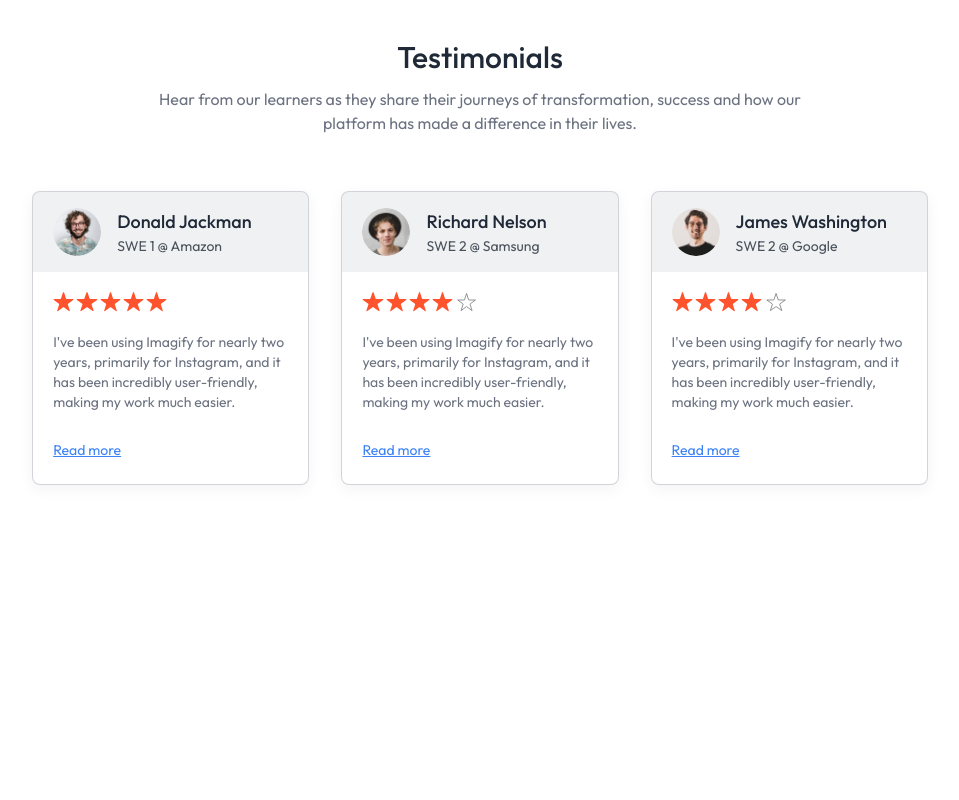
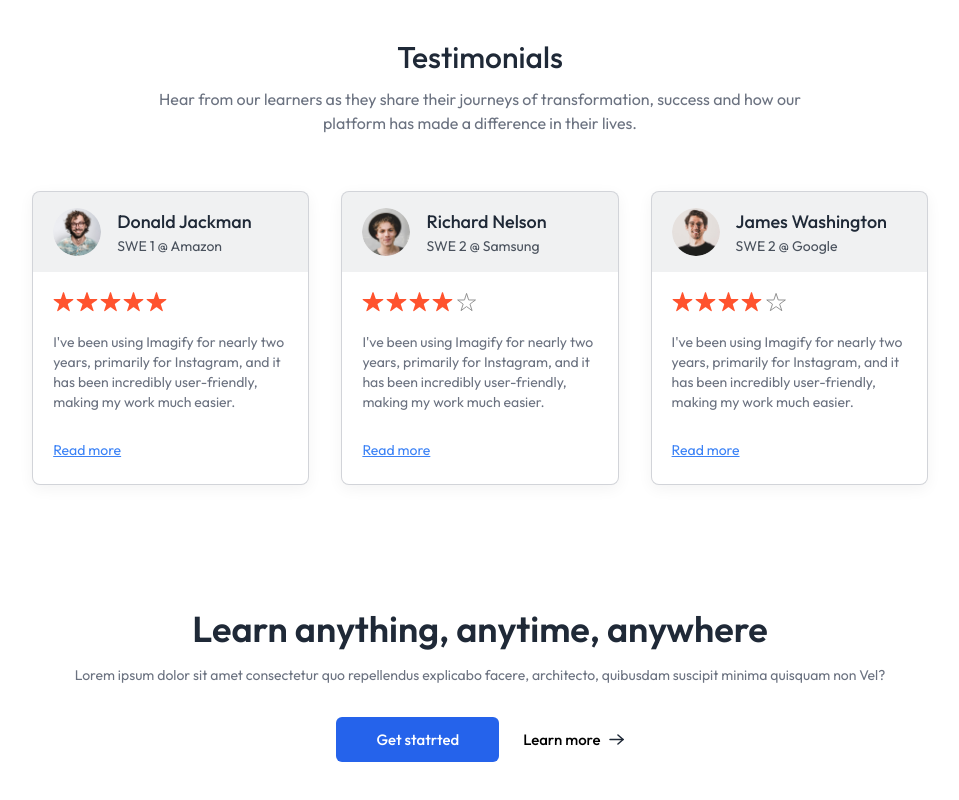
Before and after one commit to naolumer/Full-Stack-LMS, a React (Vite) app in the folder client/: page / in a window 1280 px wide. Shown: the part 1396-2196 px from the top of the page, without its empty margins (160-1119 px from the left). Before the commit the page ends 1937 px from the top, so only its background shows below. Built offline with nearby package versions, Linux system fonts and the light colour scheme; no server answers.

Commit message:
call to auction section

```diff
--- a/client/src/components/student/CallToAction.jsx
+++ b/client/src/components/student/CallToAction.jsx
@@ -1,9 +1,16 @@
 import React from 'react'
+import { assets } from '../../assets/assets'
 
 const CallToAction = () => {
   return (
-    <div>
-        <h1>Call to Action</h1>
+    <div className='flex flex-col items-center gap-4 pt-10 pb-24 px-8 md:px-0'>
+        <h1 className='text-xl md:text-4xl text-gray-800 font-semibold'>Learn anything, anytime, anywhere</h1>
+        <p className='text-gray-500 sm:text-sm'>Lorem ipsum dolor sit amet consectetur  quo repellendus explicabo facere, architecto, quibusdam suscipit minima quisquam non
+            Vel?</p>
+        <div className='flex items-center font-medium gap-6 mt-4'>
+          <button className='px-10 py-3 rounded-md text-white bg-blue-600'>Get statrted</button>
+          <button className='flex items-center gap-2'>Learn more <img src={assets.arrow_icon} alt="arrow_icon" /></button>
+        </div>
     </div>
   )
 }
--- a/client/src/pages/student/Home.jsx
+++ b/client/src/pages/student/Home.jsx
@@ -3,6 +3,7 @@
 import Companies from '../../components/student/Companies'
 import CoursesSection from '../../components/student/CoursesSection'
 import TestimonialsSection from '../../components/student/TestimonialsSection'
+import CallToAction from '../../components/student/CallToAction'
 
 const Home = () => {
   return (
@@ -11,6 +12,7 @@
         <Companies/>
         <CoursesSection/>
         <TestimonialsSection/>
+        <CallToAction/>
     </div>
   )
 }
```
